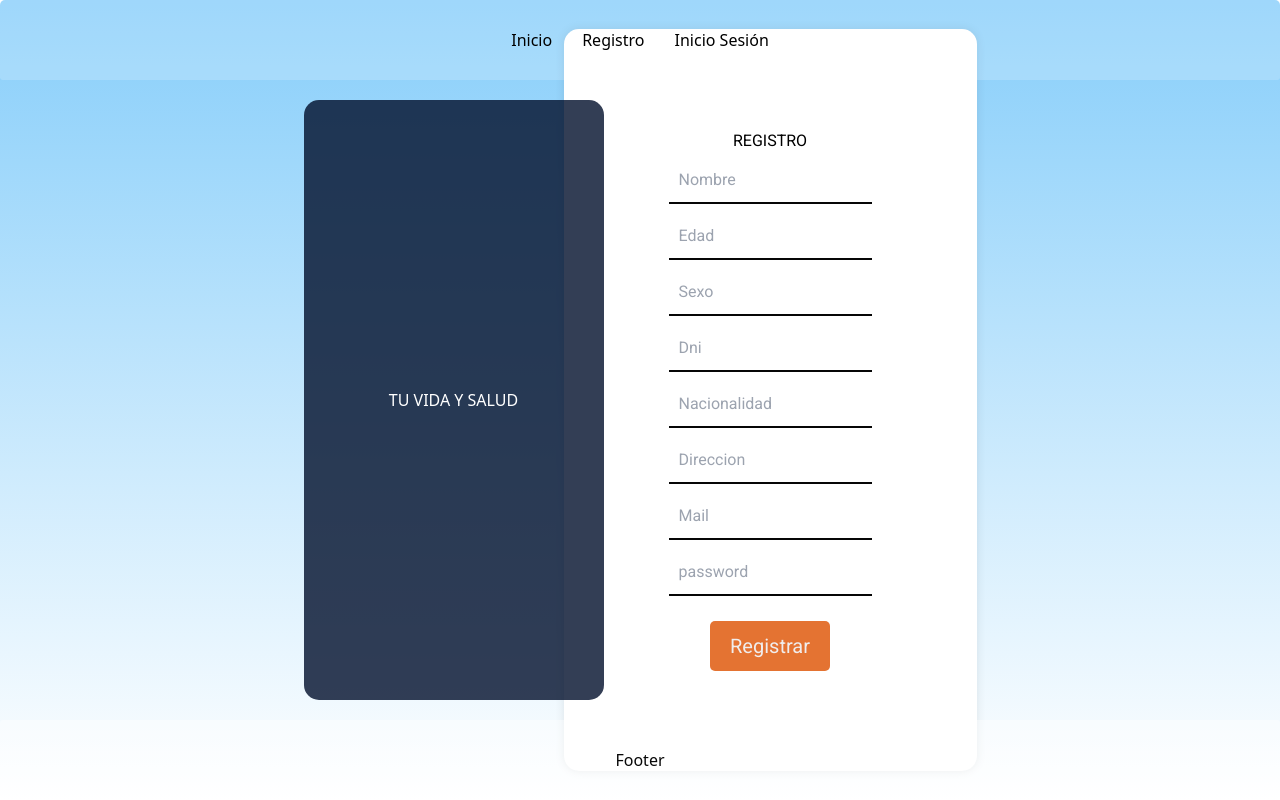
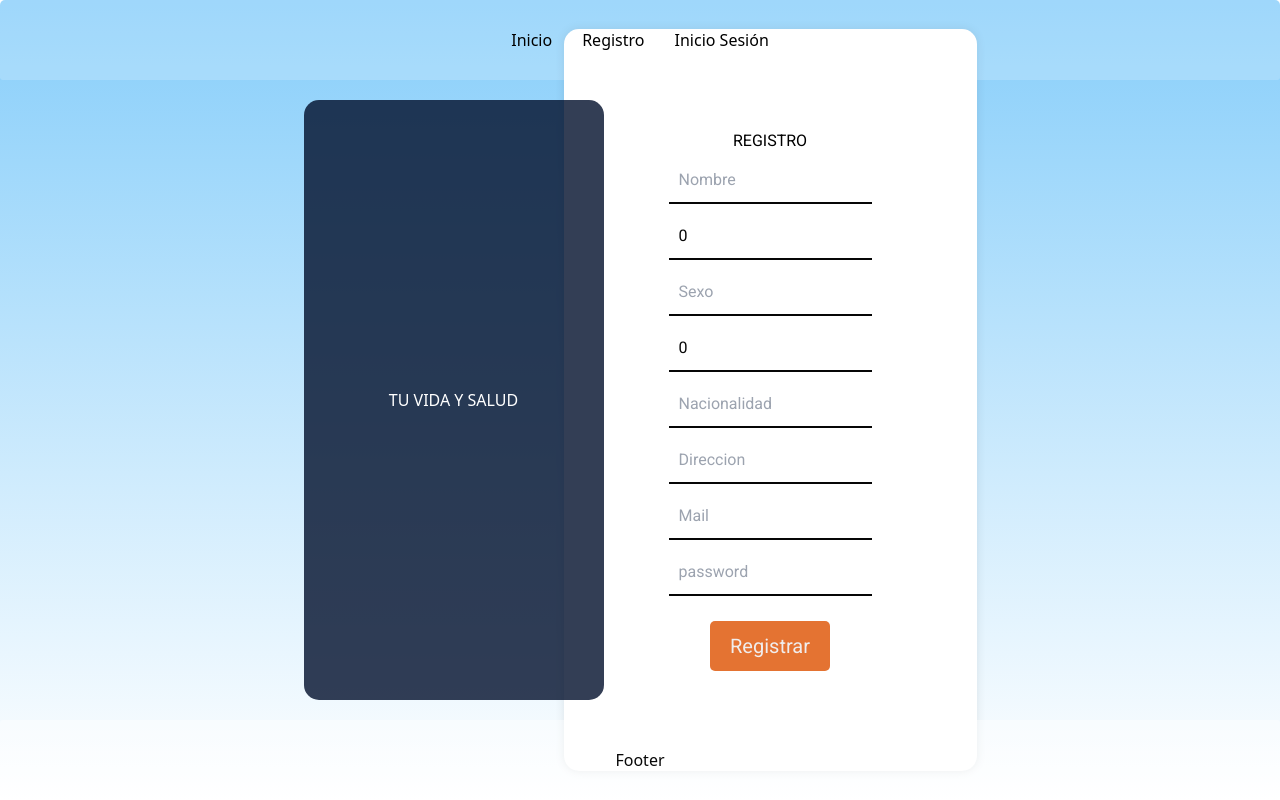
Before and after one commit to RGonzalezRebolledo/proyecto-medico, a Next.js app in the folder front/: page /Register in a window 1280 px wide. Built offline with nearby package versions, Linux system fonts and the light colour scheme; no server answers.

Commit message:
solucionar tipo de datos en register

```diff
--- a/front/src/components/Register/register.tsx
+++ b/front/src/components/Register/register.tsx
@@ -13,8 +13,8 @@ const Register = () => {
 
   const initialState = {
     name: '',
-    edad: '',
-    dni: '',
+    edad: 0,
+    dni: 0,
     nationality: '',
     sex: '',
     email: '',
```
Also changed, not shown: front/src/interfaces/TypesRegister.ts (+12 -12 lines).
